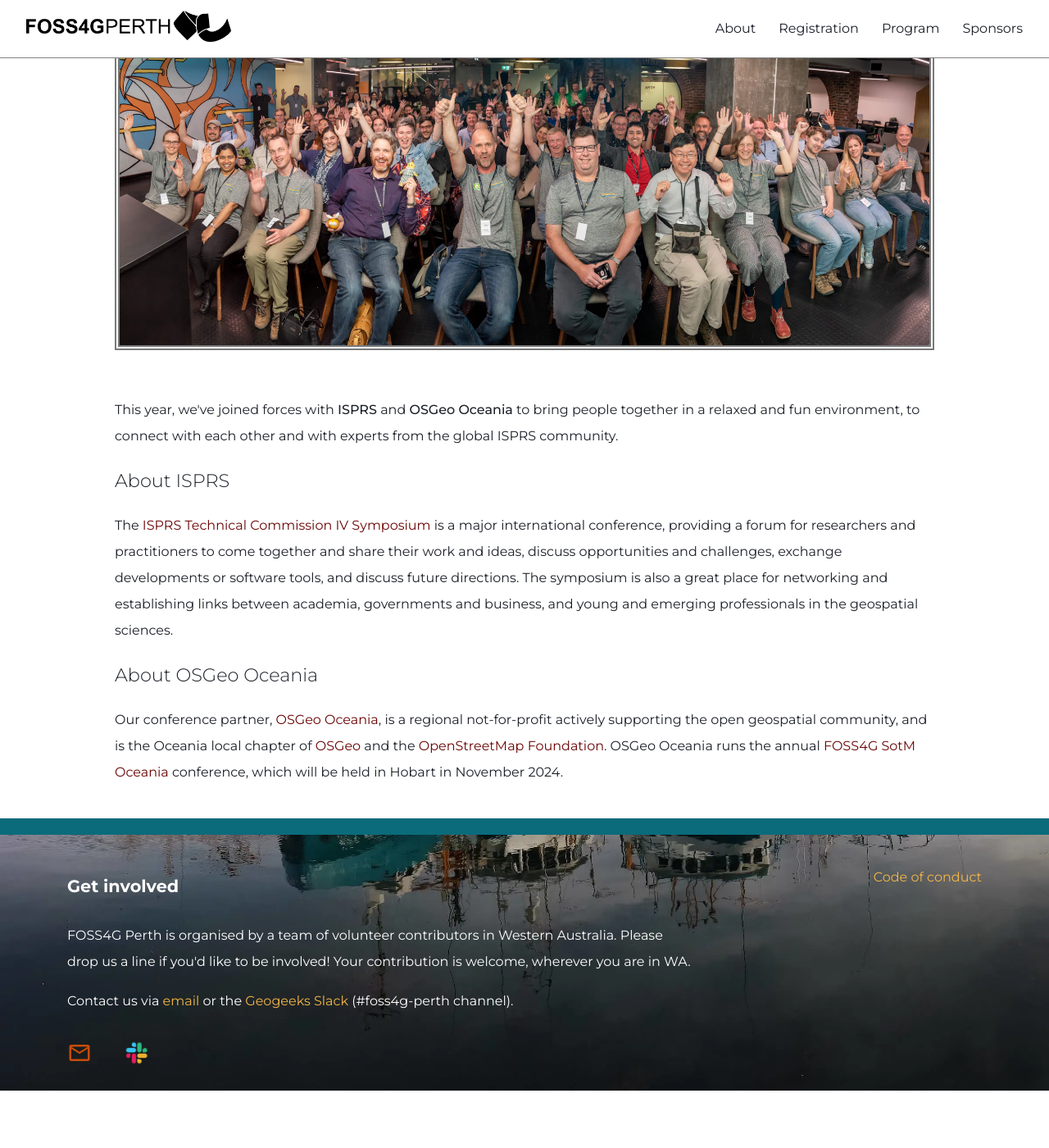
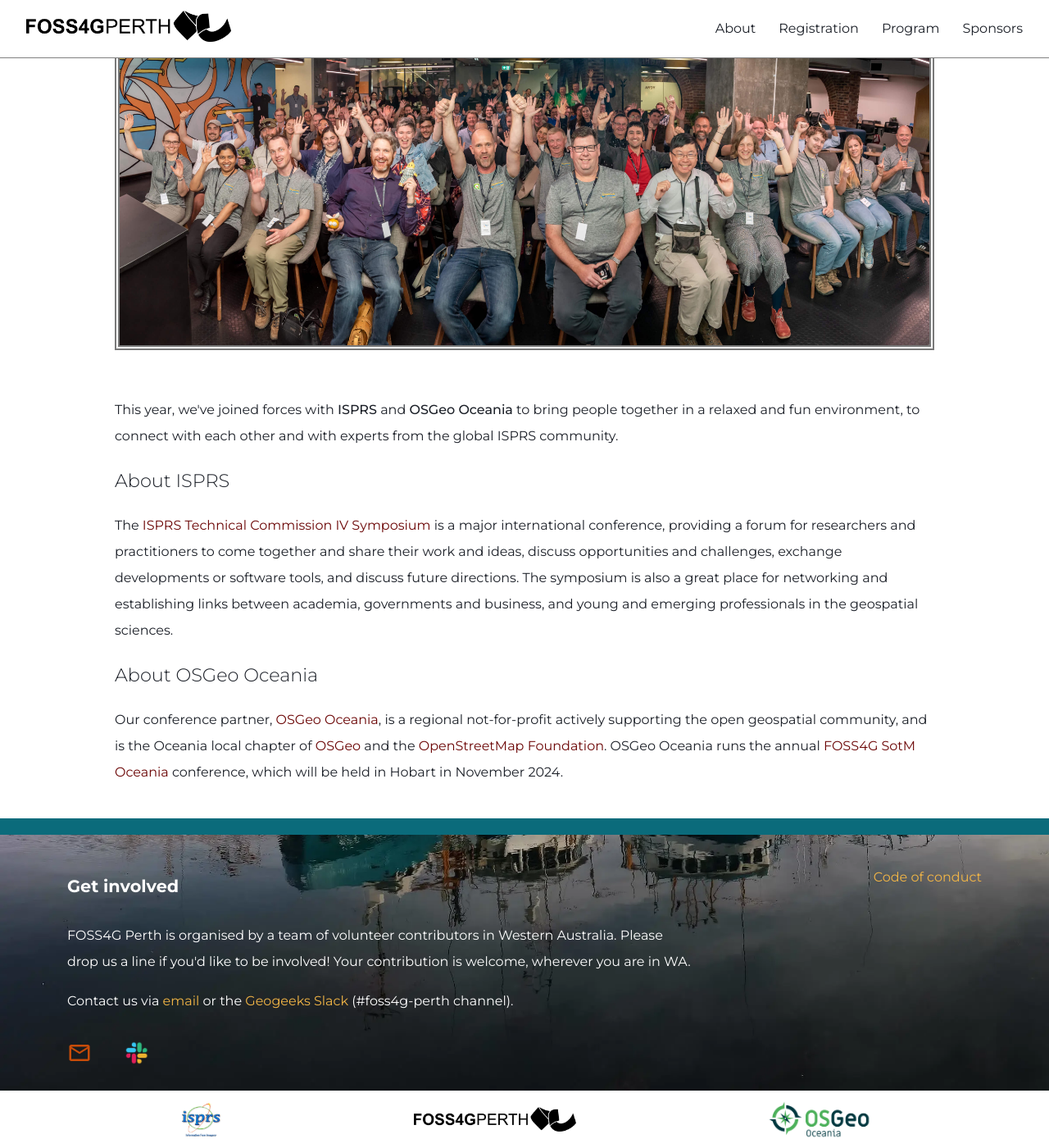
Before and after one commit to foss4g-perth-org/foss4g-perth-org.github.io, a Jekyll site: the page built from index.md, in a window 1280 px wide and 1400 px high, scrolled down 757 px. Shown: the whole window at 82% size. Built offline with Jekyll 4.4.1, drawn with Linux system fonts in a browser that asks for light colours; some web fonts are replaced; comment, search, counter and statistics services are not loaded; before the commit the page ends 2087 px from its top, so only the background shows below that.

Commit message:
Partner logos

```diff
--- /dev/null
+++ b/_includes/partners.html
@@ -0,0 +1,17 @@
+<div id="partners-wrapper">
+    <div id="partners">
+      <a href="https://www.isprs.org/tc4-symposium2024/" target="_blank">
+        <div class="partner-logo">
+            <img src="/assets/img/partners/isprs_logo.jpg" alt="ISPRS logo" height="50px" width="auto" />
+        </div>
+      </a>
+      <div class="partner-logo">
+          <img src="/assets/img/FOSS4G_Perth_logo_black_Small.png" alt="FOSS4G Perth logo" height="30px" width="auto" />
+      </div>
+      <a href="https://osgeo-oceania.org/" target="_blank">
+        <div class="partner-logo">
+          <img src="/assets/img/partners/osgeo-oceania.webp" alt="OSGeo Oceania logo" height="50px" width="auto"/>
+        </div>
+      </a>
+    </div>
+</div>
--- a/_layouts/default.html
+++ b/_layouts/default.html
@@ -18,6 +18,7 @@
 
   {%- include mailing-list.html -%}
   {%- include footer.html -%}
+  {%- include partners.html -%}
   </div>
 </body>
 </html>
--- a/assets/css/main.scss
+++ b/assets/css/main.scss
@@ -594,6 +594,25 @@ footer {
   padding: 10px 0;
 }
 
+#partners-wrapper {
+  max-width: 1280px;
+  margin: 0 auto;
+  text-align: center;
+  font-size: 0.8rem;
+  padding: 10px 0;
+}
+
+#partners {
+  display: flex;
+  flex-flow: wrap;
+  align-items: center;
+  justify-content: space-evenly;
+  gap: 1rem;
+  .partner-logo {
+    display: flex;
+  }
+}
+
 @media screen and (max-width: 768px) {
   h1 {
     font-size: 2.2rem;
```
Also changed, not shown: assets/img/partners/isprs_logo.jpg (added), assets/img/partners/osgeo-oceania.webp (added).
